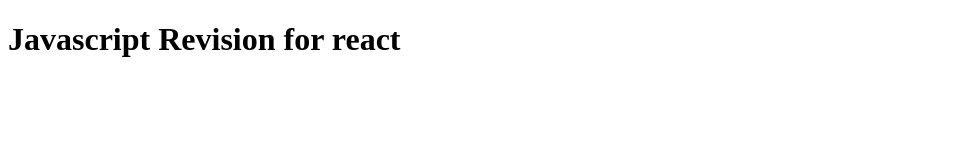
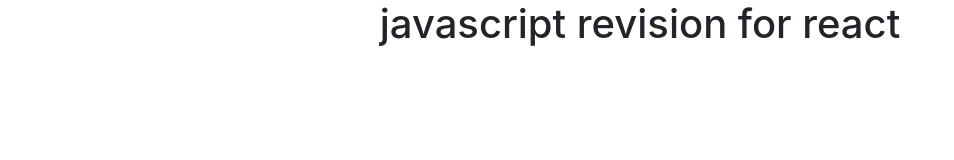
Before and after one commit to Arif6474/javascript-revision-practice, a plain HTML site: page index.html in a window 1280 px wide. Shown: the whole page, without its empty margins (0-954 px from the left). Drawn offline with nearby package versions, Linux system fonts and the light colour scheme.

Commit message:
final commit

```diff
--- a/index.html
+++ b/index.html
@@ -1,16 +1,23 @@
 <!DOCTYPE html>
 <html lang="en">
-<head>
-    <meta charset="UTF-8">
-    <meta http-equiv="X-UA-Compatible" content="IE=edge">
-    <meta name="viewport" content="width=device-width, initial-scale=1.0">
-    <title>Javascript Revision for react</title>
-</head>
-<body>
-    <h1>Javascript Revision for react</h1>
-
-
-
-<script src="app.js"></script>
-</body>
+  <head>
+    <meta charset="UTF-8" />
+    <meta http-equiv="X-UA-Compatible" content="IE=edge" />
+    <meta name="viewport" content="width=device-width, initial-scale=1.0" />
+    <title>javascript Revision</title>
+    <!-- add bootstrap cdn  -->
+    <link
+      rel="stylesheet"
+      href="https://stackpath.bootstrapcdn.com/bootstrap/4.3.1/css/bootstrap.min.css"
+    />
+    <link rel="stylesheet" href="style.css" />
+  </head>
+  <body>
+    <div id="container" class="container">
+      <h1 class="text-center tuhi">javascript revision for react</h1>
+    </div>
+    <!-- add javascript file  -->
+    <script src="app.js"></script>
+    <!-- <script src="./test.js"></script> -->
+  </body>
 </html>
```
Also changed, not shown: test.js (added, +16 -0 lines).
